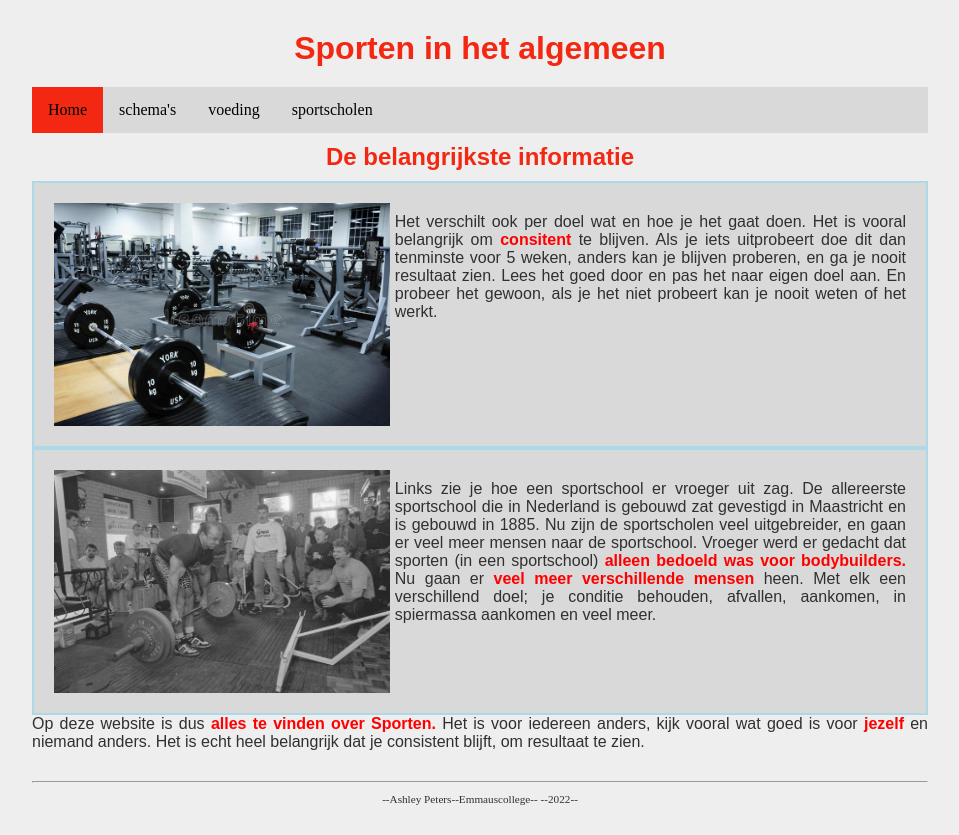
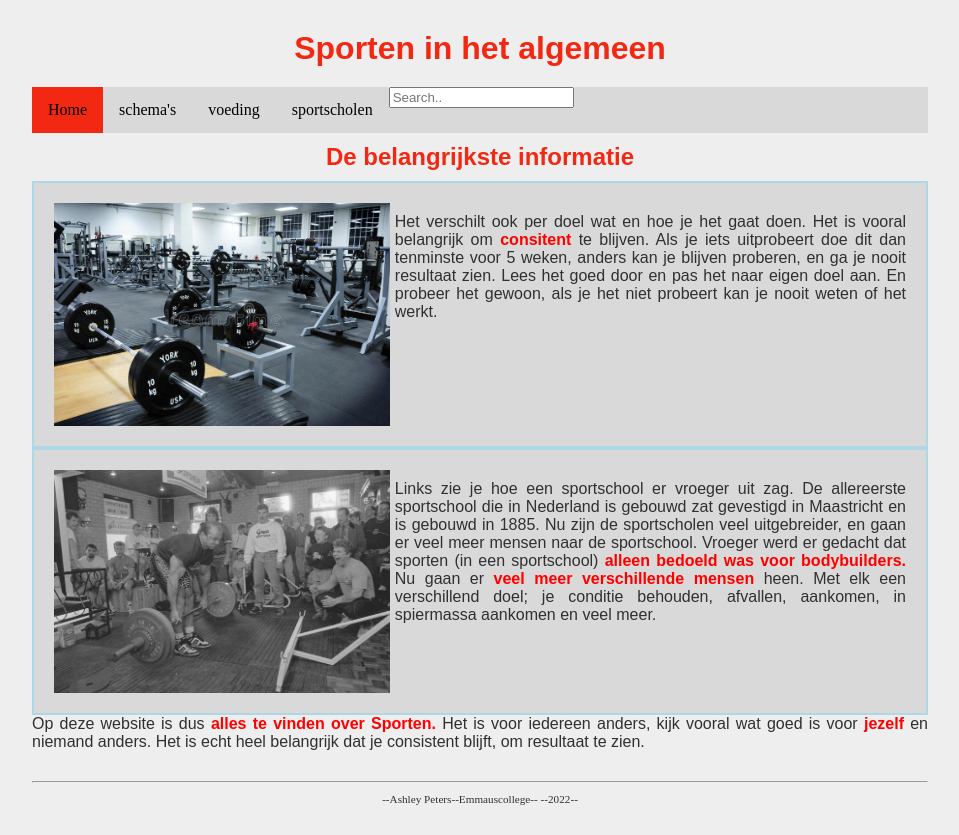
Before and after one commit to emmaus-archief/2223-4H-website-4hin1-ashley, a plain HTML site: page index.html in a window 1280 px wide. Shown: the whole page, without its empty margins (160-1119 px from the left). Drawn offline with Linux system fonts and the light colour scheme.

Commit message:
search bar

```diff
--- a/index.html
+++ b/index.html
@@ -21,6 +21,7 @@
         <li><a href="schema.html">schema's</a></li>
         <li><a href="voeding.html"> voeding </a></li>
         <li><a href="sportscholen.html"> sportscholen </a></li>
+        <li><input type="text" placeholder="Search.."></li>
        </ul>
     </nav>
 
```
